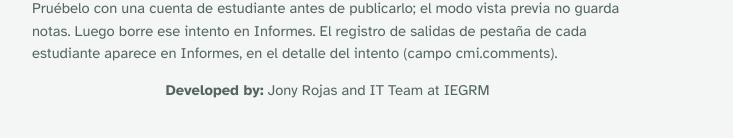
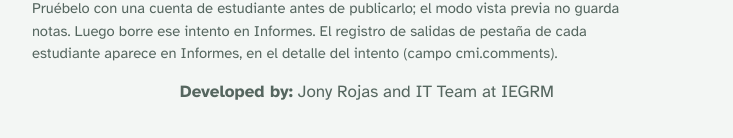
Before and after one commit to IEGRM/CreateScormEvalPackages, a plain HTML site: page index.html in a window 1280 px wide. Shown: the part 1843-1981 px from the top of the page, without its empty margins (308-1041 px from the left). Drawn offline with Linux system fonts and the light colour scheme.

Commit message:
Fix HTML paragraph tag for developer credit

```diff
--- a/index.html
+++ b/index.html
@@ -124,7 +124,7 @@
 <tr><td>Auto-commit</td><td>Yes</td></tr>
 </table></div>
 <p class="note" style="margin-top:12px">Pruébelo con una cuenta de estudiante antes de publicarlo; el modo vista previa no guarda notas. Luego borre ese intento en Informes. El registro de salidas de pestaña de cada estudiante aparece en Informes, en el detalle del intento (campo cmi.comments).</p>
-<p class="note" style="margin-top:12px; text-align:center;"><strong>Developed by:</strong> Jony Rojas and IT Team at IEGRM</p>
+<p style="margin-top:12px; text-align:center;"> <strong>Developed by:</strong> Jony Rojas and IT Team at IEGRM</p>
 </div>
 </div>
 </section>
```
